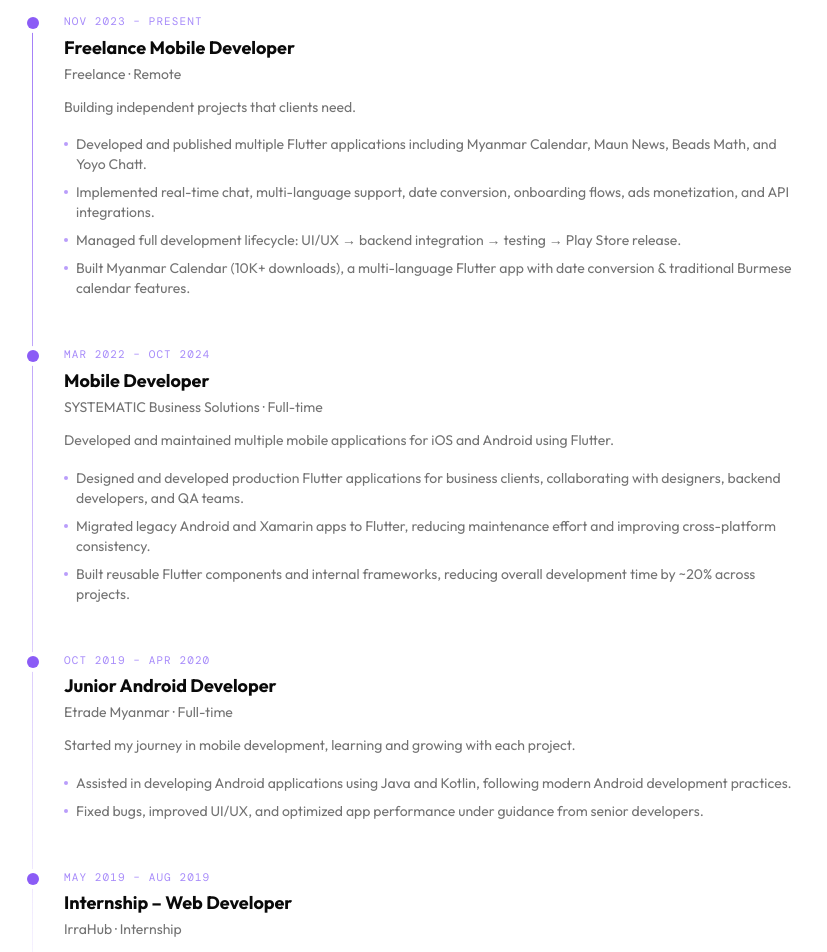
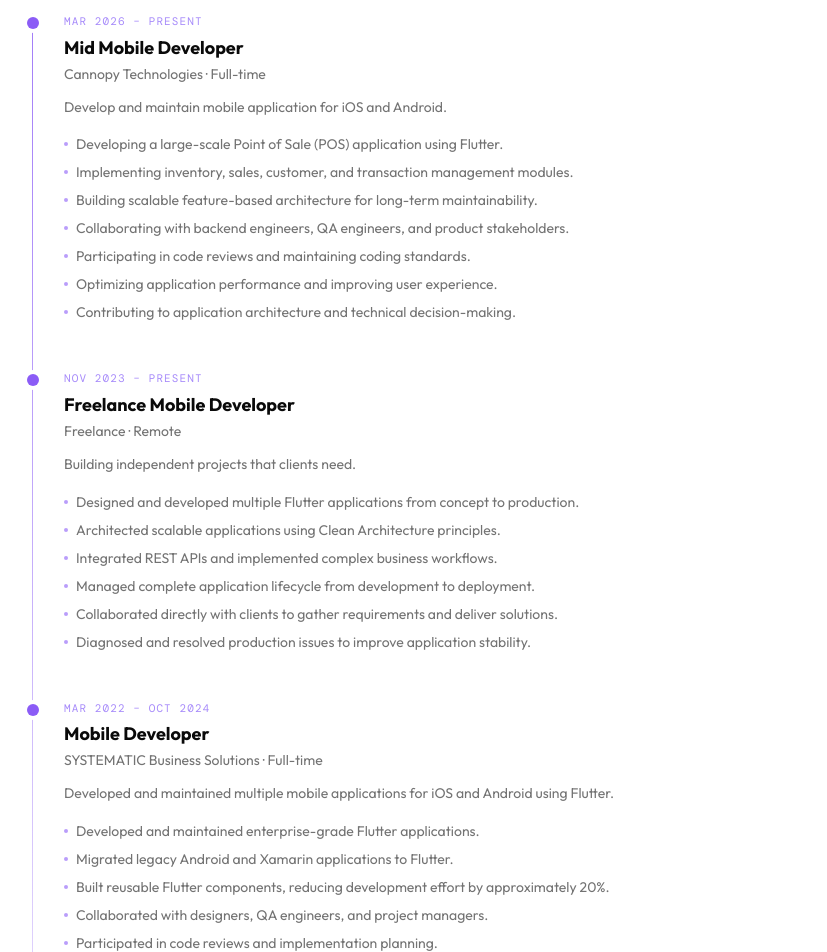
Before and after one commit to mixin27/mixin27, a Next.js app: page /about in a window 1280 px wide. Shown: the part 1540-2492 px from the top of the page, without its empty margins (0-827 px from the left). Built offline with nearby package versions, Linux system fonts and the light colour scheme; a web font is replaced by a local one.

Commit message:
update experiences

```diff
--- a/app/about/page.tsx
+++ b/app/about/page.tsx
@@ -211,6 +211,15 @@ export default function AboutPage() {
 
           <div className="max-w-xl rounded-2xl border border-border bg-card/60 p-7 shadow-sm">
             <h3 className="mb-1 font-bold text-foreground">
+              Samsung Mobile Application Training Certificate 2018
+            </h3>
+            <p className="mb-3 text-sm text-muted-foreground">
+              Samsung Tech Institute, Yangon · 2018
+            </p>
+          </div>
+
+          <div className="max-w-xl rounded-2xl border border-border bg-card/60 p-7 shadow-sm mt-4">
+            <h3 className="mb-1 font-bold text-foreground">
               Bachelor of Computer Science
             </h3>
             <p className="mb-3 text-sm text-muted-foreground">
@@ -224,6 +233,8 @@ export default function AboutPage() {
               C# and Android development.
             </p>
           </div>
+
+
         </div>
 
         {/* CTA */}
--- a/data/config.ts
+++ b/data/config.ts
@@ -1,4 +1,4 @@
-import type { NavItem, SocialLink } from "@/types";
+import type { NavItem, SocialLink } from "@/types"
 
 export const siteConfig = {
   name: "Kyaw Zayar Tun",
@@ -16,7 +16,7 @@ export const siteConfig = {
   featuredProjects: 8,
   totalApps: 6,
   yearsExperience: 4,
-} as const;
+} as const
 
 export const navItems: NavItem[] = [
   { label: "Home", href: "/" },
@@ -26,7 +26,7 @@ export const navItems: NavItem[] = [
   { label: "Tools", href: "/tools" },
   { label: "About", href: "/about" },
   { label: "Contact", href: "/contact" },
-];
+]
 
 export const socialLinks: SocialLink[] = [
   { label: "GitHub", href: "https://github.com/mixin27", icon: "github" },
@@ -45,21 +45,38 @@ export const socialLinks: SocialLink[] = [
     href: "mailto:kyawzayartun.contact@gmail.com",
     icon: "email",
   },
-];
+]
 
 export const experience = [
+  {
+    period: "Mar 2026 – Present",
+    role: "Mid Mobile Developer",
+    company: "Cannopy Technologies",
+    type: "Full-time",
+    description: "Develop and maintain mobile application for iOS and Android.",
+    bullets: [
+      "Developing a large-scale Point of Sale (POS) application using Flutter.",
+      "Implementing inventory, sales, customer, and transaction management modules.",
+      "Building scalable feature-based architecture for long-term maintainability.",
+      "Collaborating with backend engineers, QA engineers, and product stakeholders.",
+      "Participating in code reviews and maintaining coding standards.",
+      "Optimizing application performance and improving user experience.",
+      "Contributing to application architecture and technical decision-making.",
+    ],
+  },
   {
     period: "Nov 2023 – Present",
     role: "Freelance Mobile Developer",
     company: "Freelance",
     type: "Remote",
-    description:
-      "Building independent projects that clients need.",
+    description: "Building independent projects that clients need.",
     bullets: [
-      "Developed and published multiple Flutter applications including Myanmar Calendar, Maun News, Beads Math, and Yoyo Chatt.",
-      "Implemented real-time chat, multi-language support, date conversion, onboarding flows, ads monetization, and API integrations.",
-      "Managed full development lifecycle: UI/UX → backend integration → testing → Play Store release.",
-      "Built Myanmar Calendar (10K+ downloads), a multi-language Flutter app with date conversion & traditional Burmese calendar features.",
+      "Designed and developed multiple Flutter applications from concept to production.",
+      "Architected scalable applications using Clean Architecture principles.",
+      "Integrated REST APIs and implemented complex business workflows.",
+      "Managed complete application lifecycle from development to deployment.",
+      "Collaborated directly with clients to gather requirements and deliver solutions.",
+      "Diagnosed and resolved production issues to improve application stability.",
     ],
   },
   {
@@ -70,9 +87,12 @@ export const experience = [
     description:
       "Developed and maintained multiple mobile applications for iOS and Android using Flutter.",
     bullets: [
-      "Designed and developed production Flutter applications for business clients, collaborating with designers, backend developers, and QA teams.",
-      "Migrated legacy Android and Xamarin apps to Flutter, reducing maintenance effort and improving cross-platform consistency.",
-      "Built reusable Flutter components and internal frameworks, reducing overall development time by ~20% across projects.",
+      "Developed and maintained enterprise-grade Flutter applications.",
+      "Migrated legacy Android and Xamarin applications to Flutter.",
+      "Built reusable Flutter components, reducing development effort by approximately 20%.",
+      "Collaborated with designers, QA engineers, and project managers.",
+      "Participated in code reviews and implementation planning.",
+      "Contributed to application architecture and development best practices.",
     ],
   },
   {
@@ -83,8 +103,9 @@ export const experience = [
     description:
       "Started my journey in mobile development, learning and growing with each project.",
     bullets: [
-      "Assisted in developing Android applications using Java and Kotlin, following modern Android development practices.",
-      "Fixed bugs, improved UI/UX, and optimized app performance under guidance from senior developers.",
+      "Developed Android applications using Java and Kotlin.",
+      "Fixed bugs and improved application performance.",
+      "Participated in QA testing and debugging activities.",
     ],
   },
   {
@@ -100,14 +121,14 @@ export const experience = [
       "Worked closely with team members on feature implementation and basic testing.",
     ],
   },
-];
+]
 
 export const skills = {
   mobile: ["Flutter", "React Native", "Android (Kotlin/Jetpack Compose)"],
   backend: ["Node.js", "Firebase", "REST APIs", "GraphQL"],
   frontend: ["React", "Next.js"],
   tools: ["Git & GitHub", "CI/CD"],
-};
+}
 
 export const values = [
   {
@@ -134,4 +155,4 @@ export const values = [
     description:
       "Committed to delivering high-quality work that exceeds expectations and industry standards.",
   },
-];
+]
```
